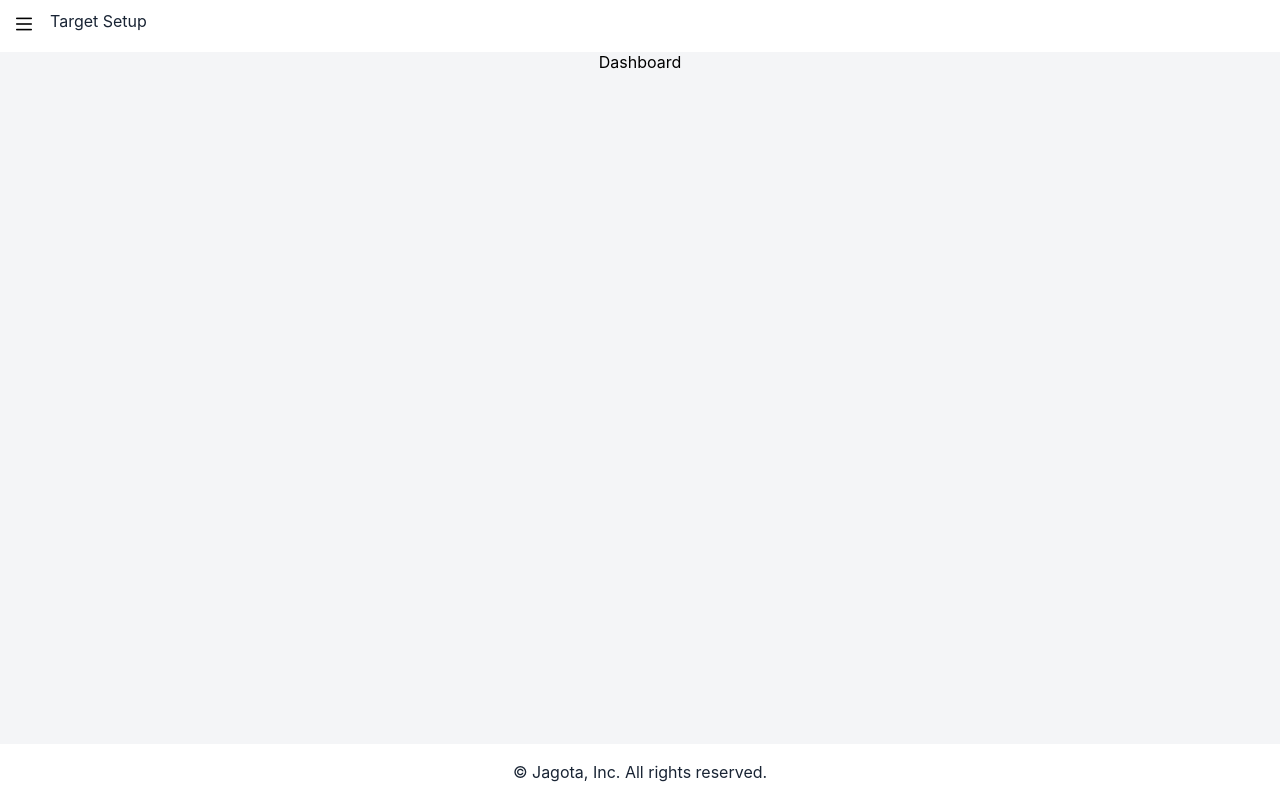
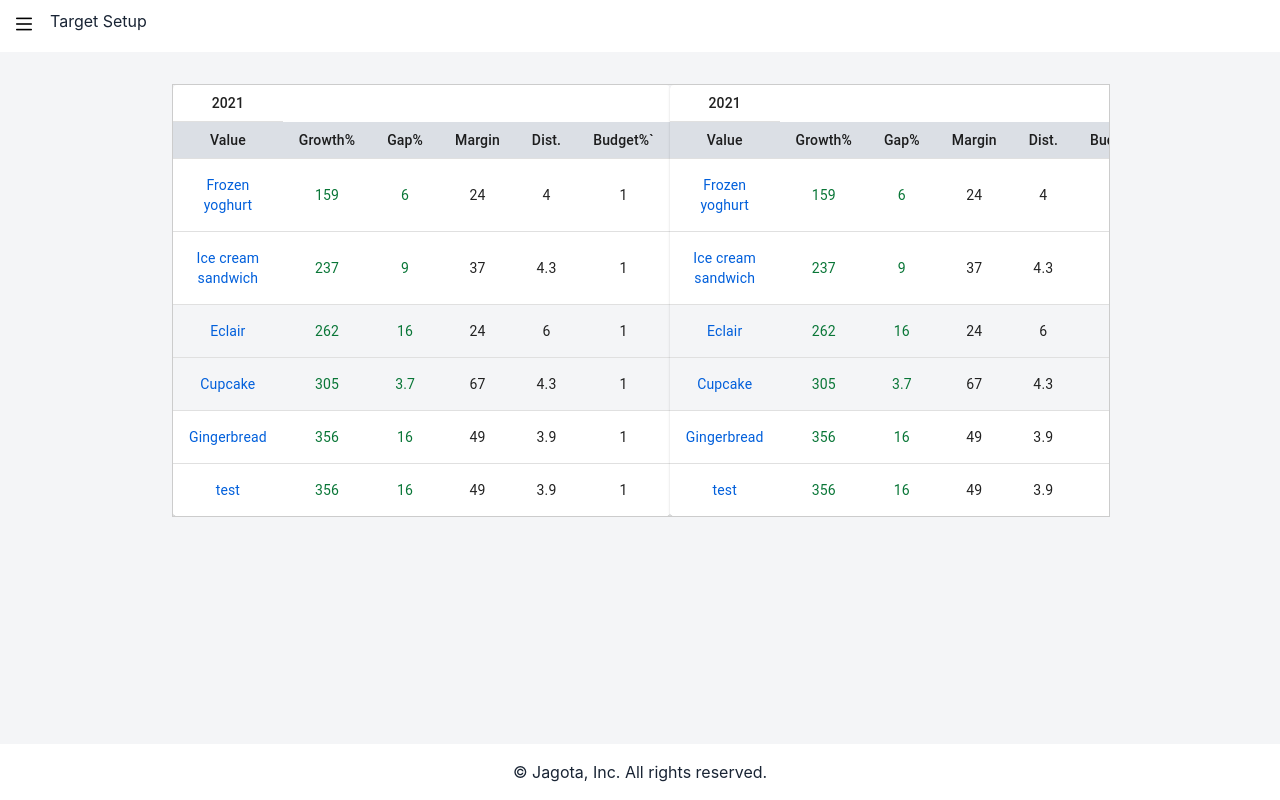
Before and after one commit to phuphalll/dashboard-fe, a React (Create React App) app: page /dashboard in a window 1280 px wide. Built offline with nearby package versions, Linux system fonts and the light colour scheme.

Commit message:
Add Table component with mock data && Add dashboard page

```diff
--- /dev/null
+++ b/src/components/Table.tsx
@@ -0,0 +1,133 @@
+import { useTheme } from "styled-components";
+import Table from "@mui/material/Table";
+import TableBody from "@mui/material/TableBody";
+import TableCell from "@mui/material/TableCell";
+import TableContainer from "@mui/material/TableContainer";
+import TableHead from "@mui/material/TableHead";
+import TableRow from "@mui/material/TableRow";
+import Paper from "@mui/material/Paper";
+import styled from "styled-components";
+
+function createData(
+  name: string,
+  calories: number,
+  fat: number,
+  carbs: number,
+  protein: number,
+  budget: number
+) {
+  return { name, calories, fat, carbs, protein, budget };
+}
+
+const rows = [
+  createData("Frozen yoghurt", 159, 6.0, 24, 4.0, 1.0),
+  createData("Ice cream sandwich", 237, 9.0, 37, 4.3, 1.0),
+  createData("Eclair", 262, 16.0, 24, 6.0, 1.0),
+  createData("Cupcake", 305, 3.7, 67, 4.3, 1.0),
+  createData("Gingerbread", 356, 16.0, 49, 3.9, 1.0),
+  createData("test", 356, 16.0, 49, 3.9, 1.0),
+];
+
+export default function MonthTable() {
+  const { colors: colorsTheme } = useTheme();
+
+  return (
+    <TableContainer component={Paper}>
+      <Table size="small" aria-label="a a table">
+        <TableHead>
+          <TableRow>
+            <TableCell align="center">2021</TableCell>
+          </TableRow>
+          <TableRow>
+            <STablecolumn align="center">Value</STablecolumn>
+            <STablecolumn align="center">Growth%</STablecolumn>
+            <STablecolumn align="center">Gap%</STablecolumn>
+            <STablecolumn align="center">Margin </STablecolumn>
+            <STablecolumn align="center">Dist.</STablecolumn>
+            <STablecolumn align="center">Budget%`</STablecolumn>
+          </TableRow>
+        </TableHead>
+        <TableBody>
+          {rows.map((row, i) => {
+            const tmpBgstate = [2, 3].includes(i % 4).toString();
+            return (
+              <TableRow
+                key={row.name}
+                sx={{
+                  "&:last-child td, &:last-child th": { border: 0 },
+                }}
+              >
+                <STableCell
+                  isgreybg={tmpBgstate}
+                  size={"20%"}
+                  component="th"
+                  scope="row"
+                  align="center"
+                  sx={{
+                    color: colorsTheme.primary.text,
+                  }}
+                >
+                  {row.name}
+                </STableCell>
+                <STableCell
+                  sx={{
+                    color: colorsTheme.sucess.text,
+                  }}
+                  isgreybg={tmpBgstate}
+                  size={"20%"}
+                  align="center"
+                >
+                  {row.calories}
+                </STableCell>
+                <STableCell
+                  sx={{
+                    color: colorsTheme.sucess.text,
+                  }}
+                  isgreybg={tmpBgstate}
+                  size={"20%"}
+                  align="center"
+                >
+                  {row.fat}
+                </STableCell>
+                <STableCell isgreybg={tmpBgstate} size={"20%"} align="center">
+                  {row.carbs}
+                </STableCell>
+                <STableCell isgreybg={tmpBgstate} size={"20%"} align="center">
+                  {row.protein}
+                </STableCell>
+                <STableCell isgreybg={tmpBgstate} size={"20%"} align="center">
+                  {row.budget}
+                </STableCell>
+              </TableRow>
+            );
+          })}
+        </TableBody>
+      </Table>
+    </TableContainer>
+  );
+}
+
+const STableCell = styled(TableCell)<{
+  size: string;
+  isgreybg: string;
+}>`
+  width: ${(props) => props.size ?? "50%"};
+  max-width: ${(props) => props.size ?? "50%"};
+  overflow: hidden;
+  text-overflow: ellipsis;
+  background-color: ${(props) =>
+    props.isgreybg === "true"
+      ? props.theme.colors.base["baseContrast"]
+      : props.theme.colors.base["base"]};
+`;
+
+const STablecolumn = styled(TableCell)<{
+  size: string;
+  isgreybg: string;
+}>`
+  width: 20%;
+  max-width: 20%;
+  overflow: hidden;
+  text-overflow: ellipsis;
+  background-color: ${(props) => props.theme.colors.greyscale["20"]};
+`;
--- a/src/pages/Dashboard.tsx
+++ b/src/pages/Dashboard.tsx
@@ -1,5 +1,46 @@
-import React from "react";
+import styled from "styled-components";
+import { Box } from "@mui/material";
+
+import MonthTable from "../components/Table";
 
 export default function Dashboard() {
-  return <div>Dashboard</div>;
+  return (
+    <SContainer>
+      <STableWrapper>
+        <Box
+          sx={{
+            overflowX: "auto",
+            display: "flex",
+            width: "100%",
+            border: "1px solid #ccc",
+            "&::-webkit-scrollbar": {
+              display: "none",
+            },
+
+            scrollbarWidth: "none",
+            msOverflowStyle: "none",
+          }}
+        >
+          <Box sx={{ display: "flex" }}>
+            <MonthTable />
+            <MonthTable />
+          </Box>
+        </Box>
+      </STableWrapper>
+    </SContainer>
+  );
 }
+
+const SContainer = styled.div`
+  max-width: 1000px;
+  margin-left: auto;
+  margin-right: auto;
+  padding-left: 10px;
+  padding-right: 10px;
+  flex-grow: 1;
+  overflow: auto;
+`;
+
+const STableWrapper = styled.div`
+  padding: 2rem;
+`;
```
